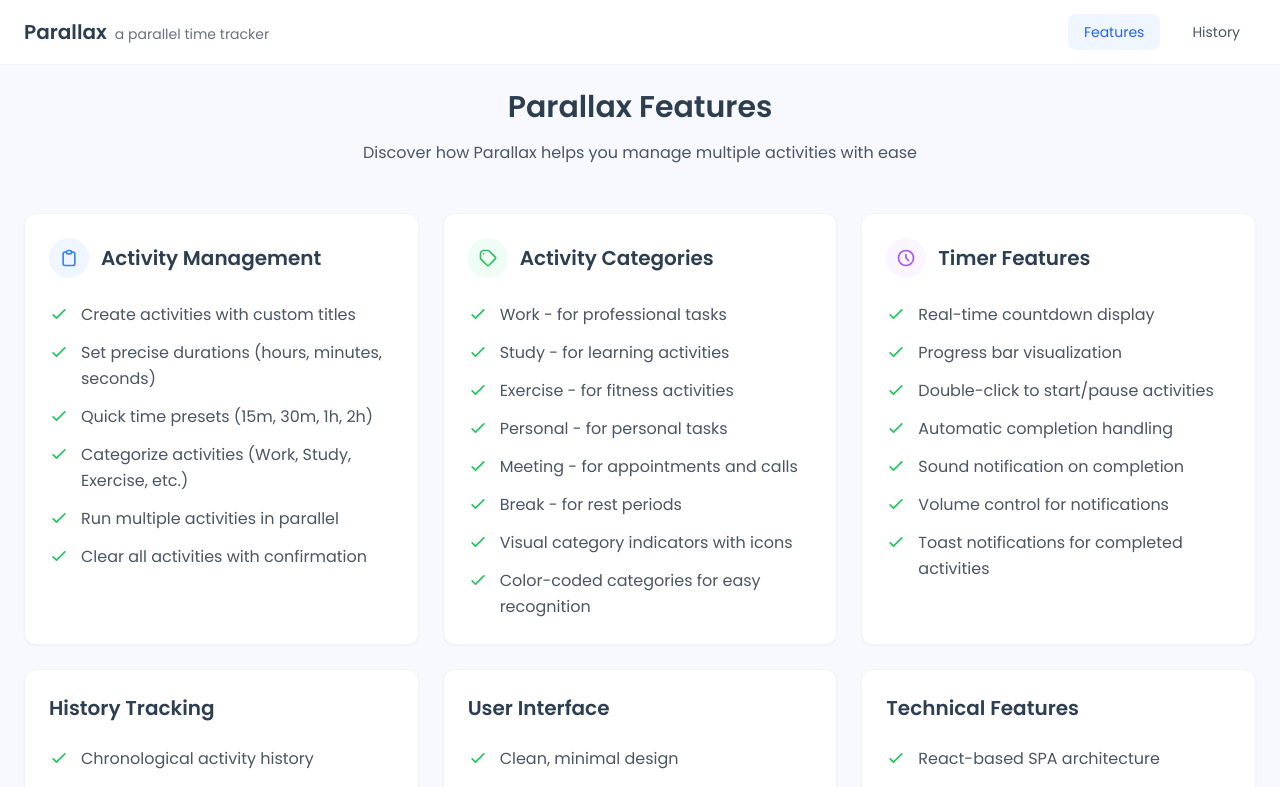
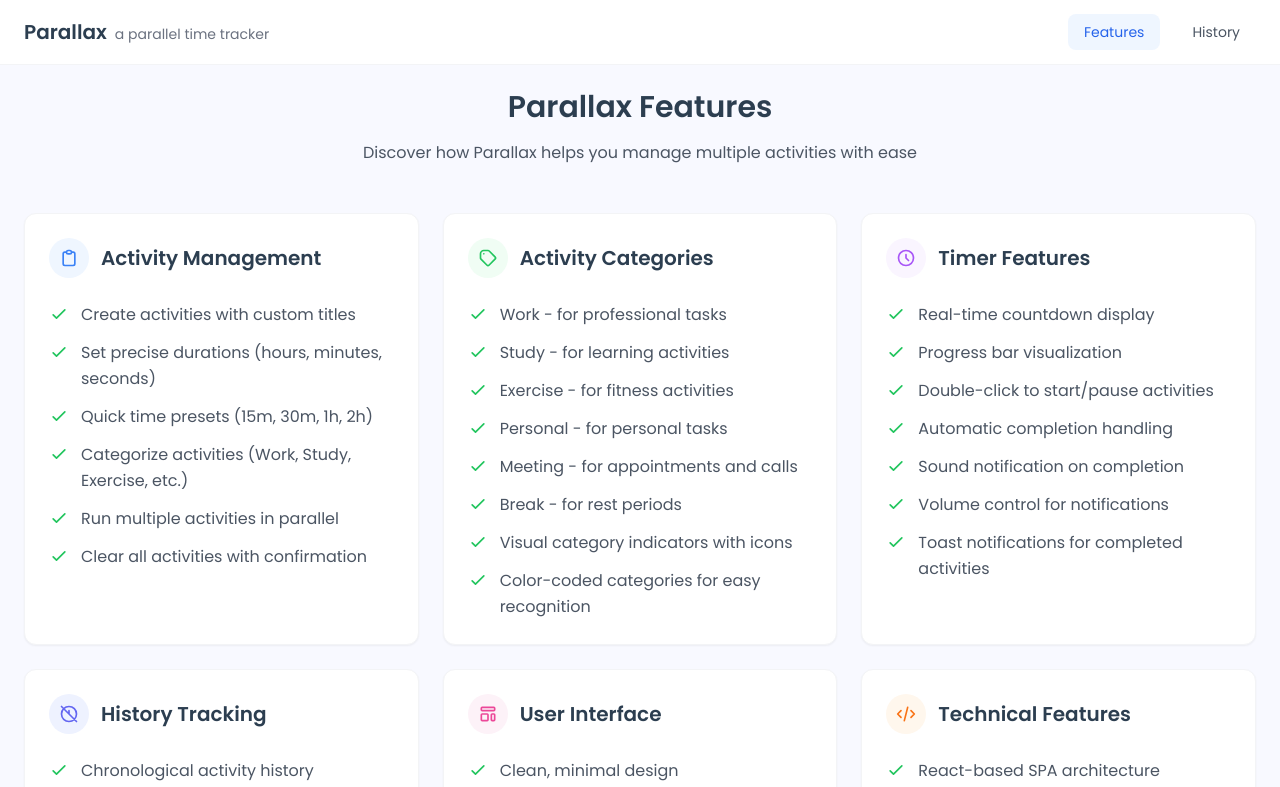
Before and after one commit to rvif/parallax-parallel-timer, a React (Vite) app: page /features in a window 1280 px wide. Shown: the top 787 px of the page. Built offline with nearby package versions, Linux system fonts and the light colour scheme.

Commit message:
:lipstick: added remaining icons for feature cards

```diff
--- a/src/pages/FeaturesPage.jsx
+++ b/src/pages/FeaturesPage.jsx
@@ -123,6 +123,23 @@ function FeaturesPage() {
     },
     {
       title: "History Tracking",
+      icon: (
+        <div className="w-10 h-10 rounded-full bg-indigo-50 flex items-center justify-center">
+          <svg
+            className="w-5 h-5 text-indigo-500"
+            fill="none"
+            viewBox="0 0 24 24"
+            stroke="currentColor"
+          >
+            <path
+              strokeLinecap="round"
+              strokeLinejoin="round"
+              strokeWidth={2}
+              d="M12 8v4l3 3m6-3a9 9 0 11-18 0 9 9 0 0118 0zM3 3l18 18"
+            />
+          </svg>
+        </div>
+      ),
       items: [
         "Chronological activity history",
         "Timeline visualization",
@@ -135,6 +152,23 @@ function FeaturesPage() {
     },
     {
       title: "User Interface",
+      icon: (
+        <div className="w-10 h-10 rounded-full bg-pink-50 flex items-center justify-center">
+          <svg
+            className="w-5 h-5 text-pink-500"
+            fill="none"
+            viewBox="0 0 24 24"
+            stroke="currentColor"
+          >
+            <path
+              strokeLinecap="round"
+              strokeLinejoin="round"
+              strokeWidth={2}
+              d="M4 5a1 1 0 011-1h14a1 1 0 011 1v2a1 1 0 01-1 1H5a1 1 0 01-1-1V5zM4 13a1 1 0 011-1h6a1 1 0 011 1v6a1 1 0 01-1 1H5a1 1 0 01-1-1v-6zM16 13a1 1 0 011-1h2a1 1 0 011 1v6a1 1 0 01-1 1h-2a1 1 0 01-1-1v-6z"
+            />
+          </svg>
+        </div>
+      ),
       items: [
         "Clean, minimal design",
         "Responsive grid layout",
@@ -148,6 +182,23 @@ function FeaturesPage() {
     },
     {
       title: "Technical Features",
+      icon: (
+        <div className="w-10 h-10 rounded-full bg-orange-50 flex items-center justify-center">
+          <svg
+            className="w-5 h-5 text-orange-500"
+            fill="none"
+            viewBox="0 0 24 24"
+            stroke="currentColor"
+          >
+            <path
+              strokeLinecap="round"
+              strokeLinejoin="round"
+              strokeWidth={2}
+              d="M10 20l4-16m4 4l4 4-4 4M6 16l-4-4 4-4"
+            />
+          </svg>
+        </div>
+      ),
       items: [
         "React-based SPA architecture",
         "React Router for navigation",
```
